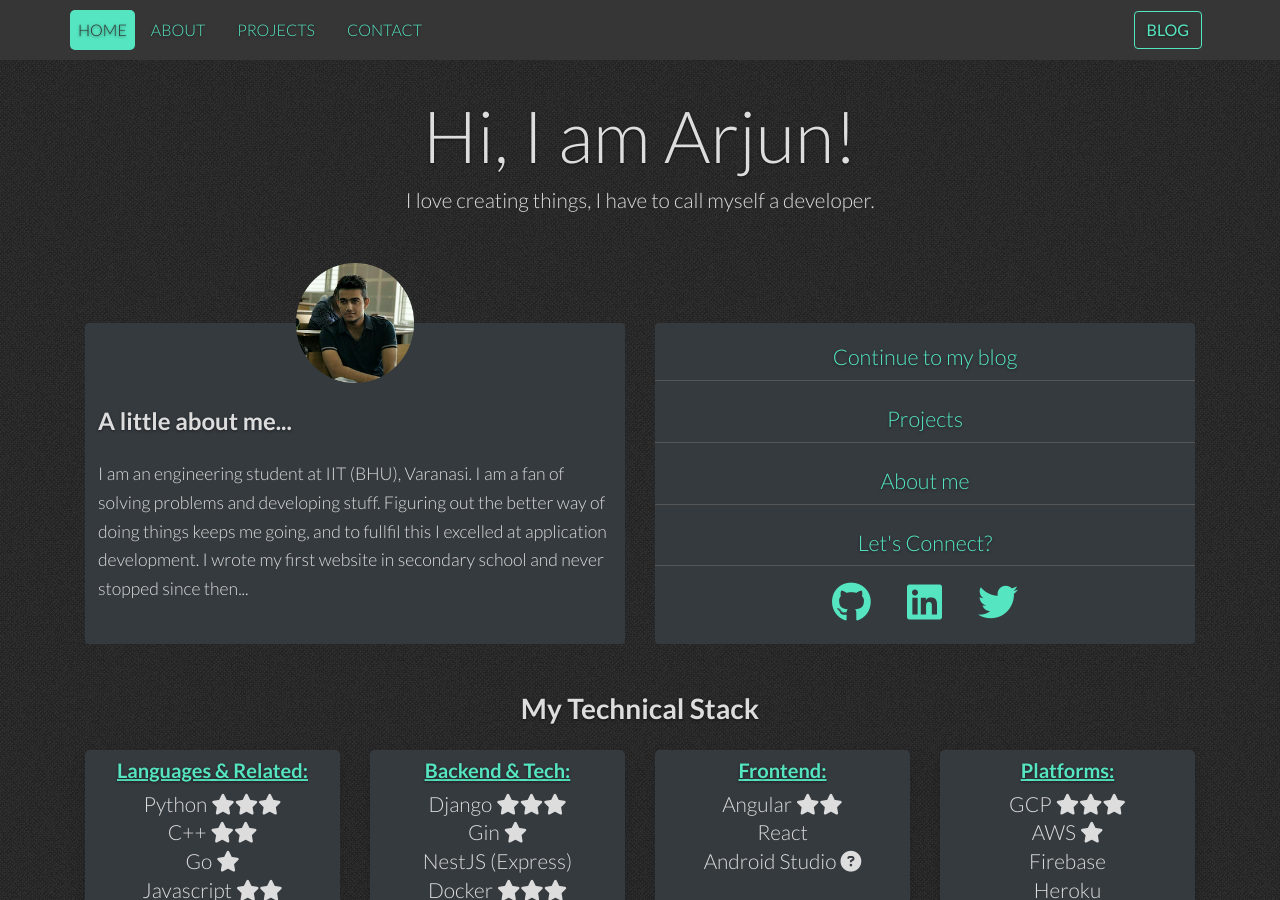
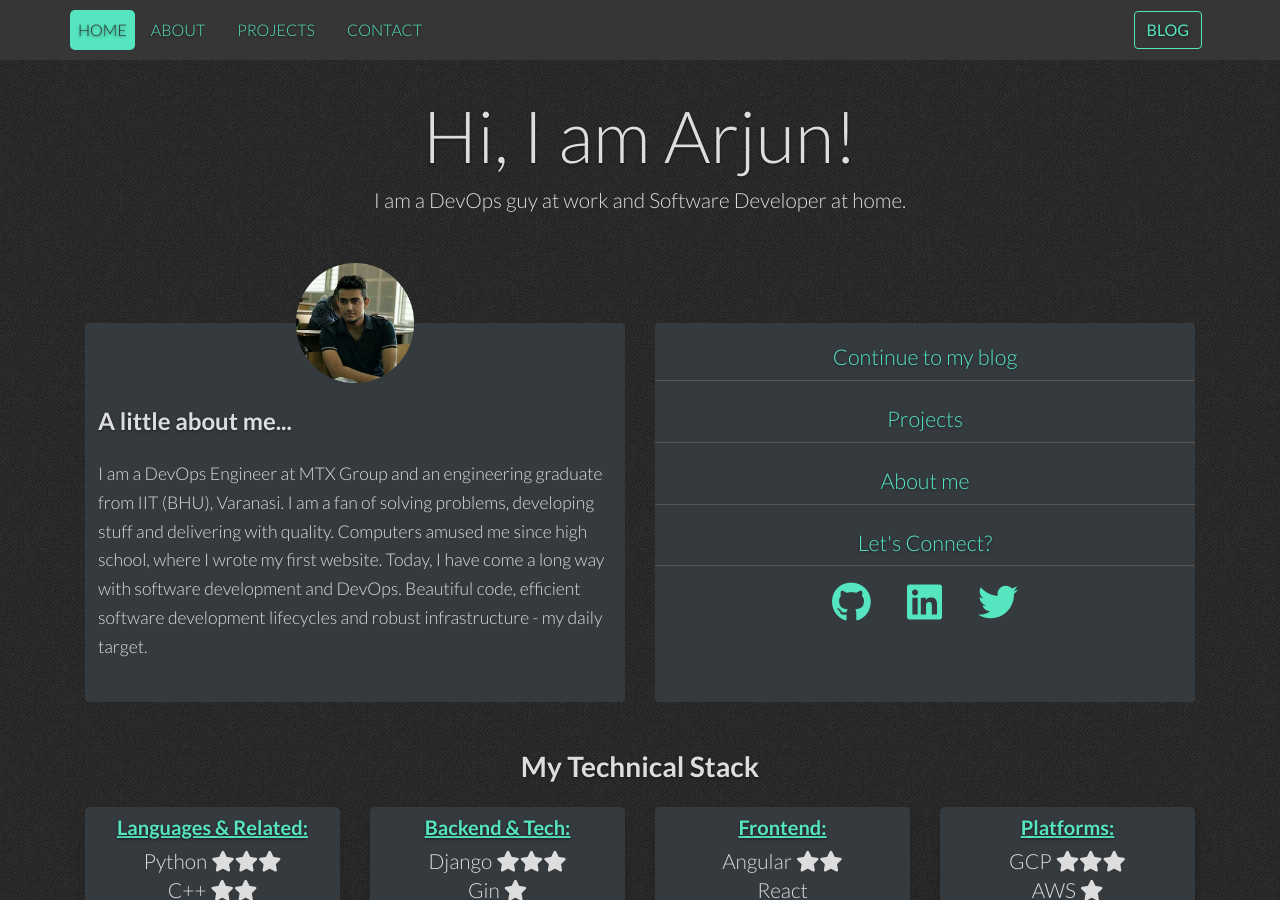
Before and after one commit to arjunsalyan/arjunsalyan.github.io, a Jekyll site: the page built from index.html, in a window 1280 px wide and 900 px high. Built offline with Jekyll 4.4.1, drawn with Linux system fonts in a browser that asks for light colours; nearby versions of some CDN libraries.

Commit message:
Update Homepage bio

```diff
--- a/_layouts/default.html
+++ b/_layouts/default.html
@@ -8,7 +8,7 @@
 	{% include nav.html %}
 	<div class="container mt-lg-2 pt-4">
 		<h1 class="display-3 text-center text-dark">Hi, I am Arjun!</h1>
-		<p class="text-center text-secondary">I love creating things, I have to call myself a developer.</p>
+		<p class="text-center text-secondary">I am a DevOps guy at work and Software Developer at home.</p>
 		<br>
 		<div class="row" style="margin-top: 60px;">
 			<div class="col-md-6 col-12 mt-2">
@@ -21,9 +21,11 @@
 						</div>
 						<div class="col-12 p-4 text-md-left text-center">
 							<h4 class="text-dark mb-4 px-1 font-weight-bold">A little about me...</h5>
-							<p class="text-secondary px-1" style="font-size: 1.1rem !important">I am an engineering student at IIT (BHU), Varanasi. I am a fan of solving problems and
-							developing stuff. Figuring out the better way of doing things keeps me going, and to fullfil
-							this I excelled at application development. I wrote my first website in secondary school and never stopped since then...
+							<p class="text-secondary px-1" style="font-size: 1.1rem !important">
+								I am a DevOps Engineer at MTX Group and an engineering graduate from IIT (BHU), Varanasi. I am a fan
+								of solving problems, developing stuff and delivering with quality. Computers amused me
+								since high school, where I wrote my first website. Today, I have come a long way with software development
+								and DevOps. Beautiful code, efficient software development lifecycles and robust infrastructure - my daily target.
 							</p>
 						</div>
 					</div>
```
